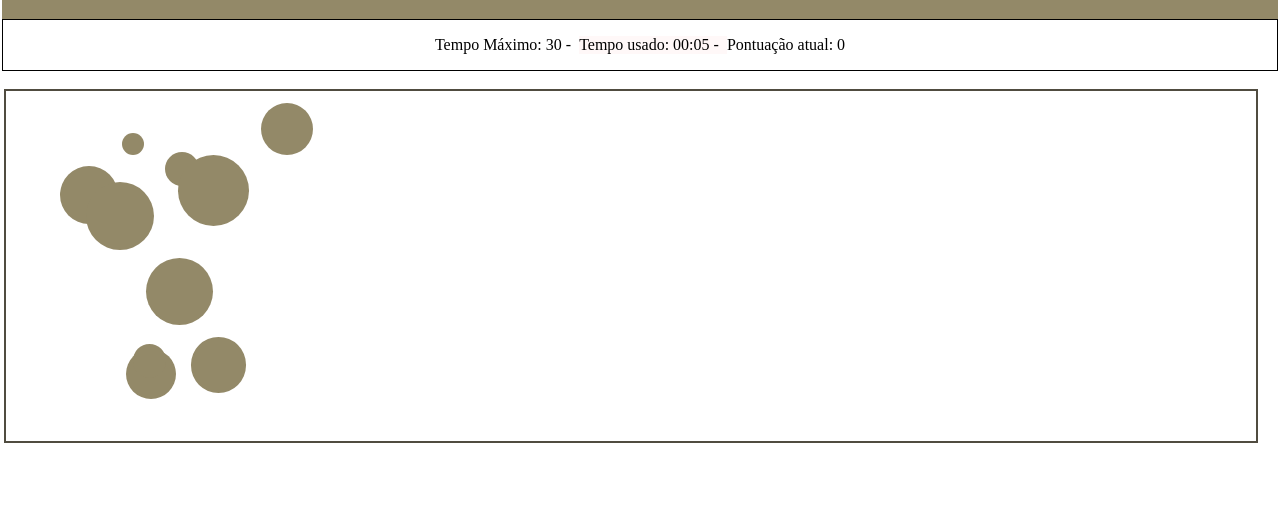
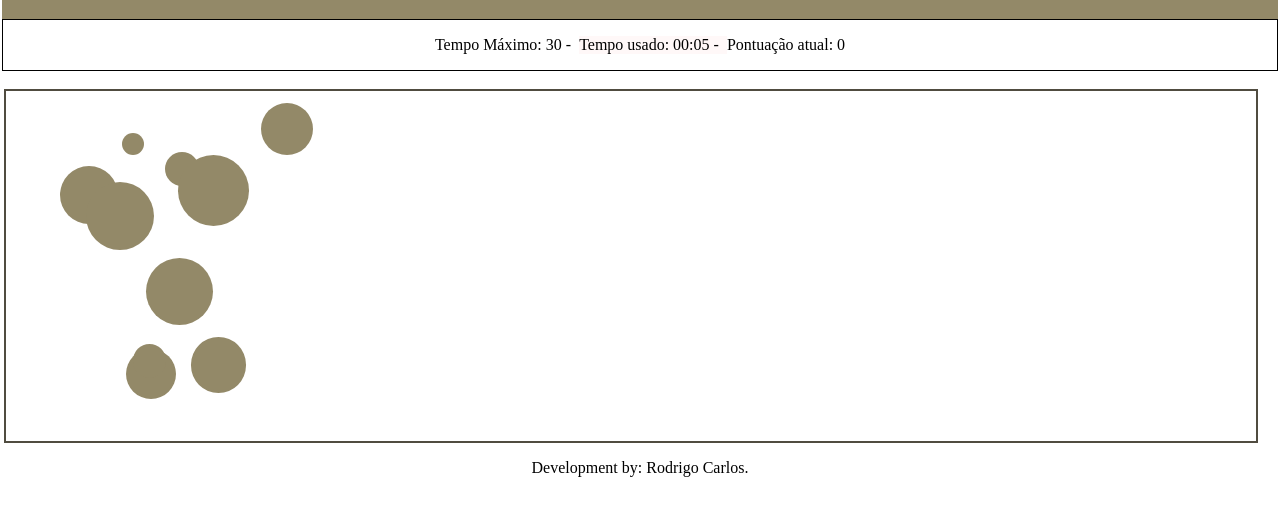
Before and after one commit to rodrigocarlos2/SuperCirculo, a plain HTML site: page index.html in a window 1280 px wide. Shown: the part 63-578 px from the top of the page. Drawn offline with Linux system fonts and the light colour scheme.

Commit message:
Add Development User to Game

```diff
--- a/CSS/style.css
+++ b/CSS/style.css
@@ -34,6 +34,27 @@ p{
   left: 0%;
   position: relative;
   font-size: 2vh;
+}
+
+#develop{
+  position: relative;
+  float: 0%;
+
+  display: -webkit-box;
+  -webkit-box-align: center;
+  -webkit-box-pack: center;
+
+  display: -moz-box;
+  -moz-box-align: center;
+  -moz-box-pack: center;
+
+  display: -ms-box;
+  -ms-box-align: center;
+  -ms-box-pack: center;
+
+  display: -o-box;
+  -o-box-align: center;
+  -o-box-pack: center;
 }
 
 #rigth{
--- a/index.html
+++ b/index.html
@@ -65,6 +65,8 @@
 
     </div>
 
+    <p id="develop"> Development by: Rodrigo Carlos. </p>
+
   </body>
 
 </html>
```
